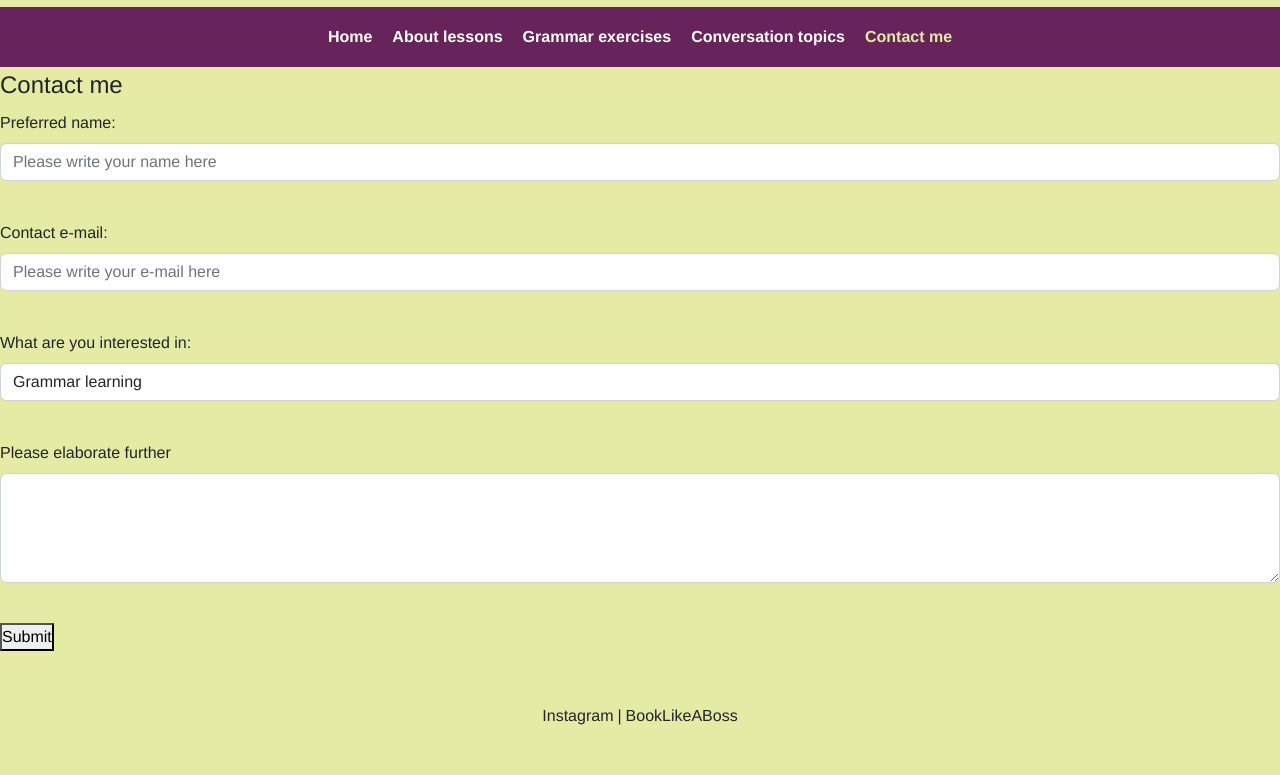
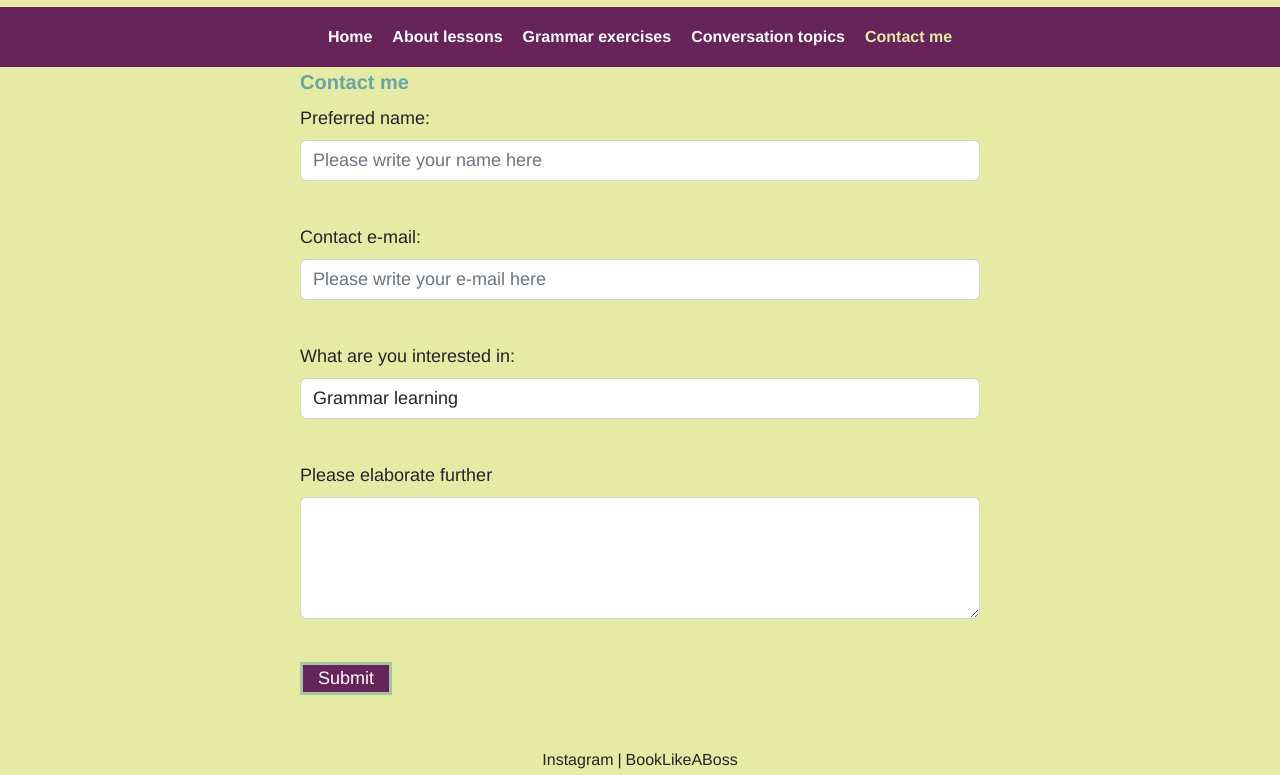
Before and after one commit to RoseGV17/pf-garcia-varela, a plain HTML site: page pages/contact-me.html in a window 1280 px wide. Shown: the part 71-846 px from the top of the page. Before the commit the page ends 802 px from the top, so only its background shows below. Drawn offline with nearby package versions, Linux system fonts and the light colour scheme; files whose address does not match are found by name.

Commit message:
fixed SEO

```diff
--- a/pages/contact-me.html
+++ b/pages/contact-me.html
@@ -4,6 +4,8 @@
         <meta charset="UTF-8">
         <meta http-equiv="X-UA-Compatible" content="IE=edge">
         <meta name="viewport" content="width=device-width, initial-scale=1.0">
+        <meta name="description" content="Contact us at spanishtive for a personalized lesson plan or any other query">
+        <meta name="keywords" content="SPANISH TEACHER, SOFYTALK, SPANISHTIVE, BILINGUAL TEACHER, SPANISH LEARNING, LEARNING, SPANISH PROFFESOR, BILINGUAL, SPANISH LESSONS">
         <link href="https://cdn.jsdelivr.net/npm/bootstrap@5.2.2/dist/css/bootstrap.min.css" rel="stylesheet" integrity="sha384-Zenh87qX5JnK2Jl0vWa8Ck2rdkQ2Bzep5IDxbcnCeuOxjzrPF/et3URy9Bv1WTRi" crossorigin="anonymous">
         <script src="https://cdn.jsdelivr.net/npm/bootstrap@5.2.2/dist/js/bootstrap.bundle.min.js" integrity="sha384-OERcA2EqjJCMA+/3y+gxIOqMEjwtxJY7qPCqsdltbNJuaOe923+mo//f6V8Qbsw3" crossorigin="anonymous"></script>
         <link rel="stylesheet" href="../scss/styles.css">
@@ -33,23 +35,24 @@
         </nav>
 
         <!-- Formulario de contacto -->
+        <div class="container form_font form_size">
             <form post>
                 <fieldset>
-                <legend>Contact me</legend>
+                    <legend class="titles">Contact me</legend>
                     <div>
                         <div class="mb-3">
                             <label for="nombre" class="form-label">Preferred name:</label>
-                        <input type="text" class="form-control" name="nombre" placeholder="Please write your name here" required>
+                            <input type="text" class="form-control form_font" name="nombre" placeholder="Please write your name here" required>
                         </div>
                         <br>
                         <div class="mb-3">
                             <label for="email" class="form-label">Contact e-mail:</label>
-                        <input type="text" class="form-control" name="email" placeholder="Please write your e-mail here" required>
+                            <input type="text" class="form-control form_font" name="email" placeholder="Please write your e-mail here" required>
                         </div>
                         <br>
                         <div class="mb-3">
                             <label for="type-lesson" class="form-label">What are you interested in:</label>
-                        <select id="type-lesson" class="form-control" name="type-lesson">
+                            <select id="type-lesson" class="form-control form_font" name="type-lesson">
                                 <option value="GL">Grammar learning</option>
                                 <option value="Convo">Conversation practice</option>
                                 <option value="LT">Learning for travel</option>
@@ -60,14 +63,14 @@
                         <br>
                         <div class="mb-3">
                             <label for="contact-message" class="form-label">Please elaborate further</label>
-                        <textarea class="form-control" name="contact-message" rows="4" required> </textarea>
+                            <textarea class="form-control form_font" name="contact-message" rows="4" required> </textarea>
                         </div>
                         <br>
                     </div>
-                <button type="submit">Submit</button>
+                    <button type="submit" id="submit_button"><a href="mailto:prueba@gmail.com">Submit</a></button>
                 </fieldset>
             </form>
-
+        </div>
         <!-- Footer / igual en todas las páginas -->
         <footer>
             <div class="foot">
--- a/scss/formular.scss
+++ b/scss/formular.scss
@@ -0,0 +1,31 @@
+.form_font{
+    font-size: 8px;
+    font-family: Helvetica, serif;
+}
+
+@media screen and (min-width: 600px){
+    .form_font{
+        font-size: 13px;
+    }
+}
+@media screen and (min-width: 1024px){
+    .form_font{
+        font-size: 18px;
+
+    }
+    .form_size{
+        max-width: 55%;
+    }
+}
+
+#submit_button{
+    color: white;
+    background-color: $tertiary-color;
+    border: $secondary-color;
+    border-style: solid;
+    padding-left: 15px;
+    padding-right: 15px;
+    &:hover{
+        background-color: $quaternary-color;
+    }
+}
--- a/scss/styles-mobile.scss
+++ b/scss/styles-mobile.scss
@@ -50,5 +50,5 @@
 .reviews_pic {
     max-width: $image-size*1.5;
     max-height: $image-size;
-    margin-top: 15px;
+    margin: auto;
 }
--- a/scss/styles.scss
+++ b/scss/styles.scss
@@ -18,6 +18,7 @@ $image-size: 120px;
 body{
     background-color: $primary-color;
     font-family: Helvetica, serif;
+    overflow-x: hidden;
 }
 
 a{
```
Also changed, not shown: index.html (+2 -0 lines), pages/conversation.html (+2 -0 lines), pages/grammar.html (+2 -0 lines), pages/lessons.html (+2 -0 lines), scss/styles.css, 1 other file. Lines whose indentation alone changed are shown as unchanged.
